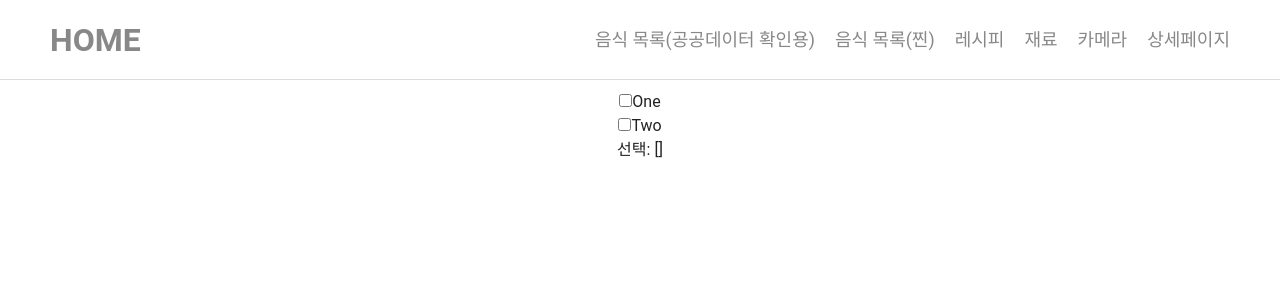
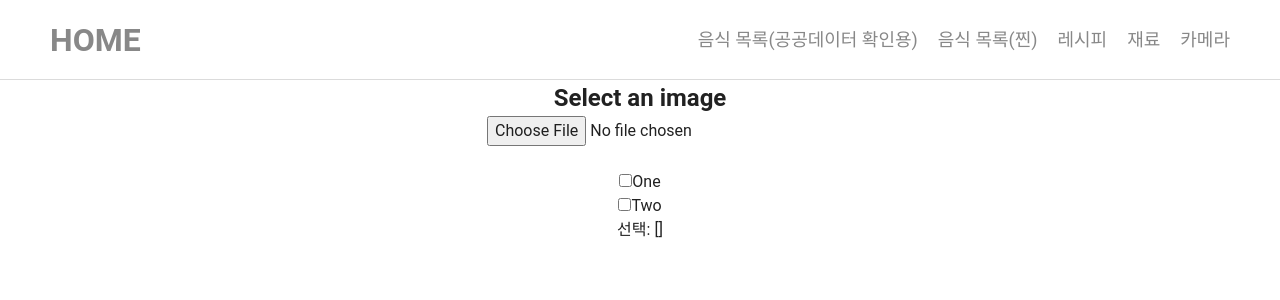
Before and after one commit to JISU-JEONG/refrigerator, a Vue app in the folder frontend/: page /camera in a window 1280 px wide. Shown: the top 300 px of the page. Built offline with nearby package versions, Linux system fonts and the light colour scheme; what vue-axios-cors would draw is missing.

Commit message:
자잘한 오류수정

```diff
--- a/frontend/src/components/NavigationBar.vue
+++ b/frontend/src/components/NavigationBar.vue
@@ -19,9 +19,6 @@
         </li>
         <li>
           <router-link to="/camera">카메라</router-link>
-        </li>
-        <li>
-          <router-link to="/fooddetail">상세페이지</router-link>
         </li>
       </ul>
     </nav>
--- a/frontend/src/components/camera.vue
+++ b/frontend/src/components/camera.vue
@@ -1,5 +1,5 @@
 <template>
-  <div id="img">
+  <div class="img">
     <div v-if="!image">
       <h2>Select an image</h2>
       <input type="file" @change="onFileChange" />
@@ -51,7 +51,11 @@ export default {
 </script>
 
 <style scoped>
-#img {
+.img {
+  width: 100%;
+  height: 100vh;
+  padding-top: 80px;
+
   text-align: center;
 }
 img {
--- a/frontend/src/view/FoodDetail.vue
+++ b/frontend/src/view/FoodDetail.vue
@@ -1,5 +1,5 @@
 <template>
-  <div>
+  <div class="fooddetail-container">
     <slider_recipe :recipes_img="recipes_img" />
     <cooking_meterial :cooking_meterial="cooking_meterial" />
     <cooking_order :recipes_order="recipes_order" />
@@ -76,3 +76,11 @@ export default {
   }
 };
 </script>
+
+<style>
+.fooddetail-container {
+  width: 100%;
+  height: 100vh;
+  padding-top: 80px;
+}
+</style>
```
Also changed, not shown: frontend/src/view/main.vue (+16 -14 lines).
